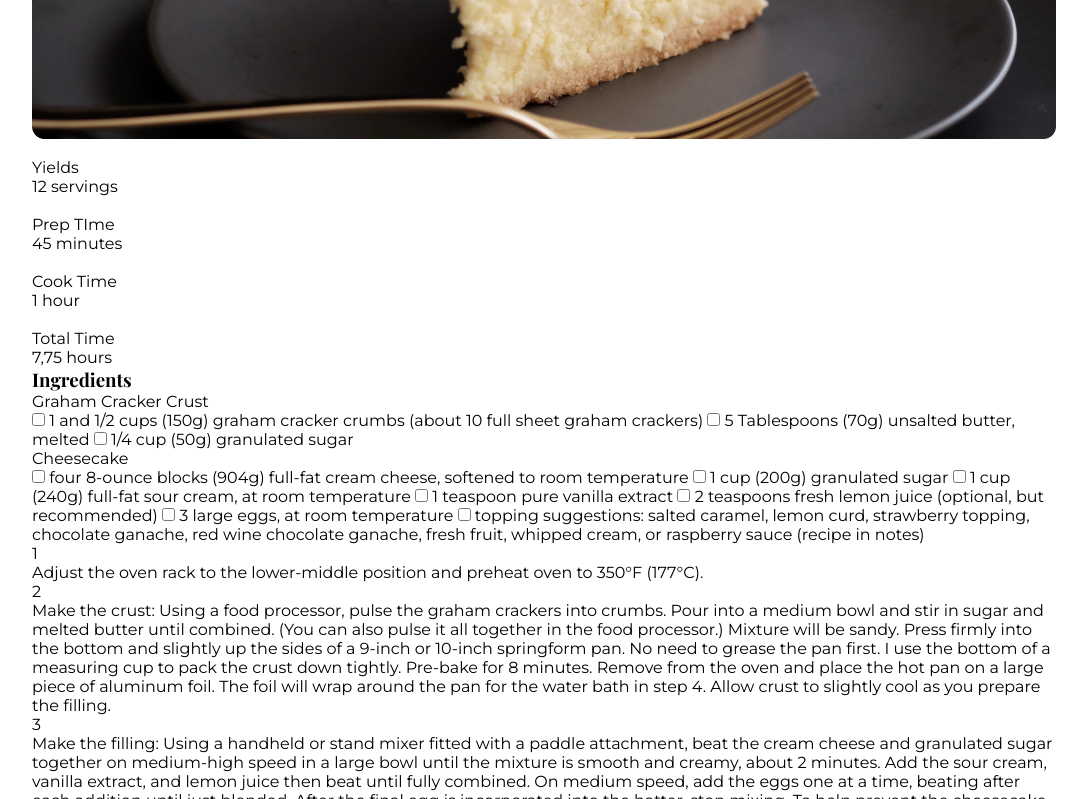
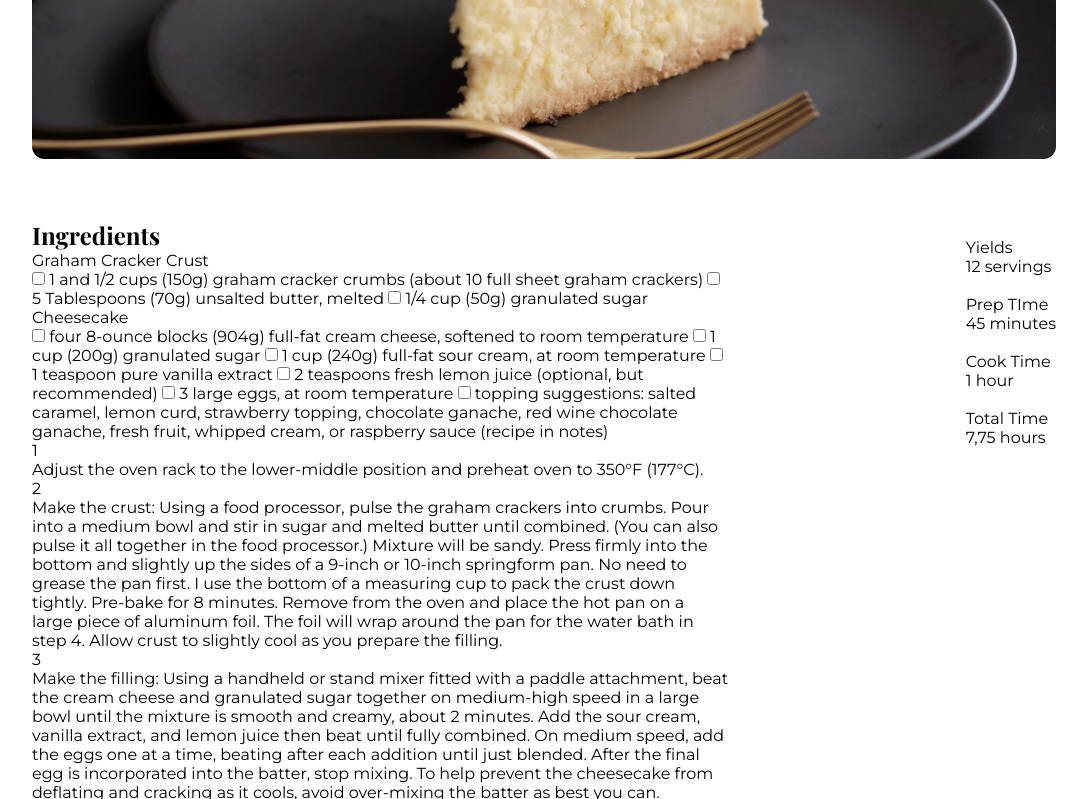
Before and after one commit to FatimaGR/Recipe-page-solution, a plain HTML site: page index.html in a window 1280 px wide. Shown: the part 580-1379 px from the top of the page, without its empty margins (96-1183 px from the left). Drawn offline with nearby package versions, Linux system fonts and the light colour scheme.

Commit message:
Advance of Ingredients styles

```diff
--- a/index.html
+++ b/index.html
@@ -21,37 +21,8 @@
         </div>
         <img src="./images/photo1.png" alt="Classic cheesecake recipe">
       </section>
+      <section class="section-container">
         <div class="">
-        <div class="card">
-          <img src="" alt="">
-          <div>
-            <p>Yields</p>
-            <p>12 servings</p>
-          </div>
-        </div>
-        <div class="card">
-          <img src="" alt="">
-          <div>
-            <p>Prep TIme</p>
-            <p>45 minutes</p>
-          </div>
-        </div>
-        <div class="card">
-          <img src="" alt="">
-          <div>
-            <p>Cook Time</p>
-            <p>1 hour</p>
-          </div>
-        </div>
-        <div class="card">
-          <img src="" alt="">
-          <div>
-            <p>Total Time</p>
-            <p>7,75 hours</p>
-          </div>
-        </div>
-      </div>
-      <section>
           <div class="ingredients">
             <h3>Ingredients</h3>
             <p>Graham Cracker Crust</p>
@@ -134,6 +105,37 @@
               <p>Serve cheesecake with desired toppings. Cover and store leftover cheesecake in the refrigerator for up to 5 days.</p>
             </div>
           </div>
+        </div>
+        <div class="other">
+          <div class="card">
+            <img src="" alt="">
+            <div>
+              <p>Yields</p>
+              <p>12 servings</p>
+            </div>
+          </div>
+          <div class="card">
+            <img src="" alt="">
+            <div>
+              <p>Prep TIme</p>
+              <p>45 minutes</p>
+            </div>
+          </div>
+          <div class="card">
+            <img src="" alt="">
+            <div>
+              <p>Cook Time</p>
+              <p>1 hour</p>
+            </div>
+          </div>
+          <div class="card">
+            <img src="" alt="">
+            <div>
+              <p>Total Time</p>
+              <p>7,75 hours</p>
+            </div>
+          </div>
+        </div>
       </section>
       <p>Source: https://sallysbakingaddiction.com/classic-cheesecake/ </p>
     </main>
--- a/styles/styles.css
+++ b/styles/styles.css
@@ -1,30 +1,49 @@
 /* genearl styles */
 @import url('https://fonts.googleapis.com/css2?family=Montserrat:wght@400;500;700&family=Playfair+Display:wght@400;700&display=swap');
+
+:root {
+  /* typography */
+  --font-family-primary: 'Montserrat', sans-serif;
+  --font-family-secondary: 'Playfair Display', serif;
+  /* colors */
+  --black: #000000;
+  --gray-1: #333333;
+  --gray-2: #4F4F4F;
+  --gray-4: #BDBDBD;
+  --orange: #F2994A;
+}
 
 *{
   margin: 0;
 }
 body {
-  font-family: 'Montserrat', sans-serif;
+  font-family: var(--font-family-primary);
   font-size: 16px;
   padding: 5% 10%;
 }
 h1, h3{
-  font-family: 'Playfair Display', serif;
+  font-family: var(--font-family-secondary);
   font-weight: 700;
 }
+h1{
+  font-size: 48px;
+}
+h3{
+  font-size: 24px;
+}
+/* .other{
+  display: none;
+} */
 
 /* description styles */
 .description{
   display: flex;
   flex-direction: column;
   gap: 20px;
-}
-.description h1{
-  font-size: 48px;
+  margin-bottom: 60px;
 }
 .description p{
-  color: #4F4F4F;
+  color: var(--gray-2);
   font-weight: 500;
   font-size: 14px;
   font-style: italic;
@@ -32,8 +51,17 @@ h1, h3{
 }
 .description div{
   display: flex;
+  align-items: baseline;
   gap: 10px;
+  margin-bottom: 20px;
 }
 .description img{
   max-width: 100%;
 }
+
+.section-container{
+  display: grid;
+  grid-template-columns: 4fr 1fr;
+  justify-items: end;
+  gap: 15%;
+}
```
Lines whose indentation alone changed are shown as unchanged.
